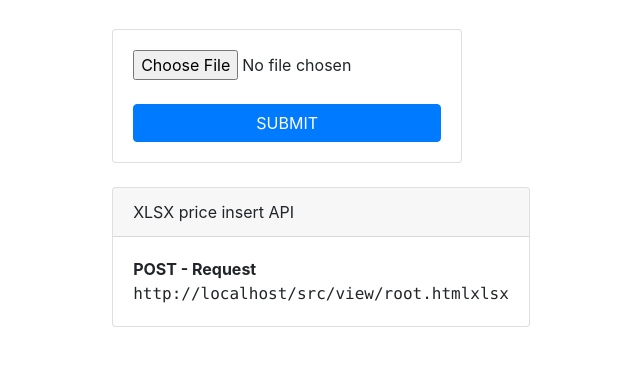
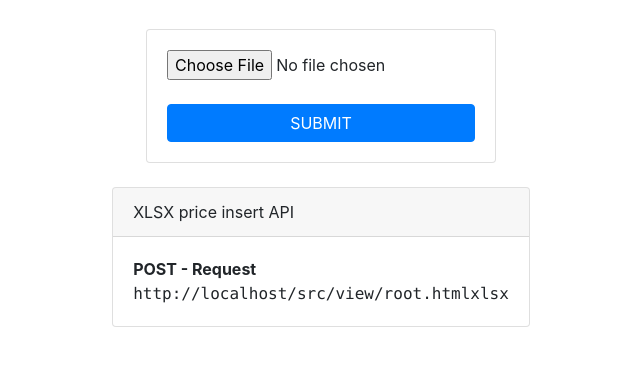
Before and after one commit to SahilKumarGit/h3-mart-assignment, a website: page src/view/root.html in a window 1280 px wide. Shown: the part 255-620 px from the top of the page, without its empty margins (319-959 px from the left). Drawn offline with nearby package versions, Linux system fonts and the light colour scheme.

Commit message:
all done!

```diff
--- a/src/view/root.html
+++ b/src/view/root.html
@@ -27,13 +27,17 @@
             align-items: center;
             flex-direction: column;
         }
+
+        .cardBox{
+            margin: auto;
+        }
     </style>
 </head>
 
 <body>
     <h3>H3 Mart Assignment</h3>
     <div>
-        <form action="/xlsx" method="POST" enctype="multipart/form-data" class="card card-body mt-4"
+        <form action="/xlsx" method="POST" enctype="multipart/form-data" class="cardBox card card-body mt-4"
             style="width: 350px;">
             <input type="file" name="file" class="form-file-input" id="validatedInputGroupCustomFile" required>
 
```
